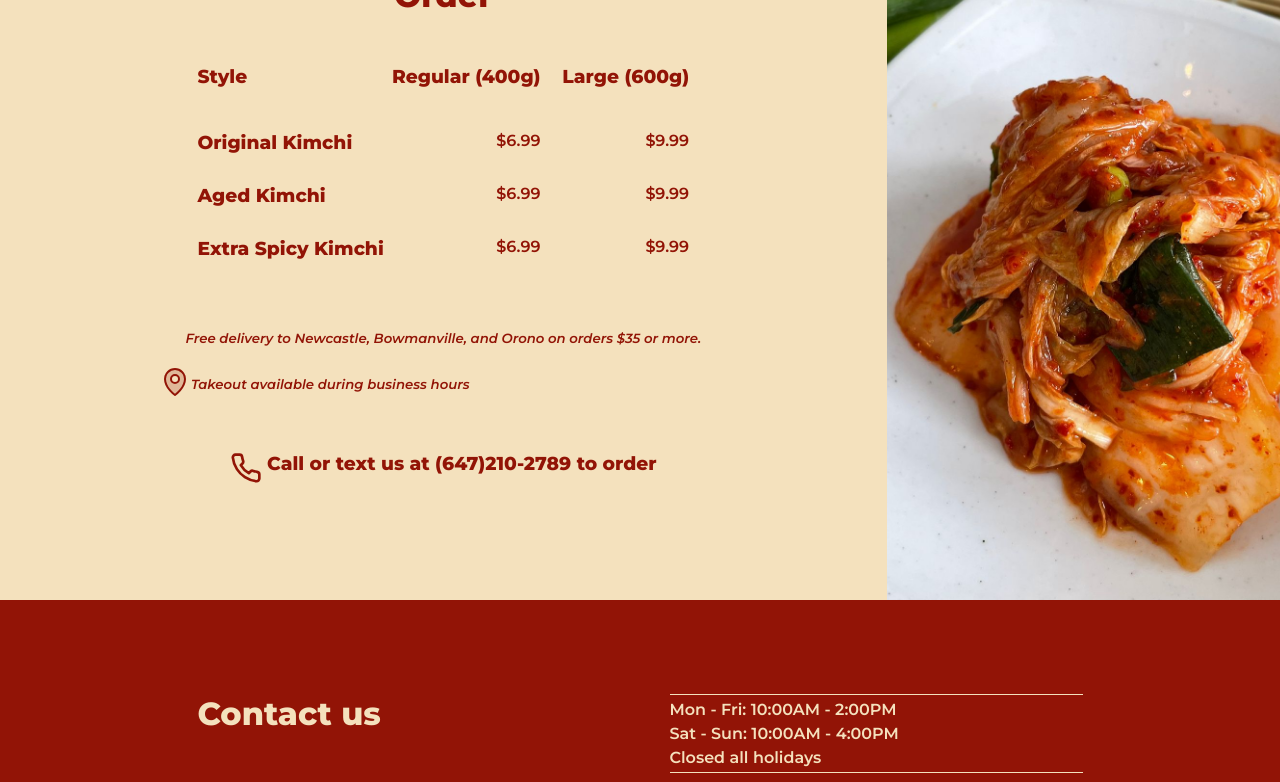
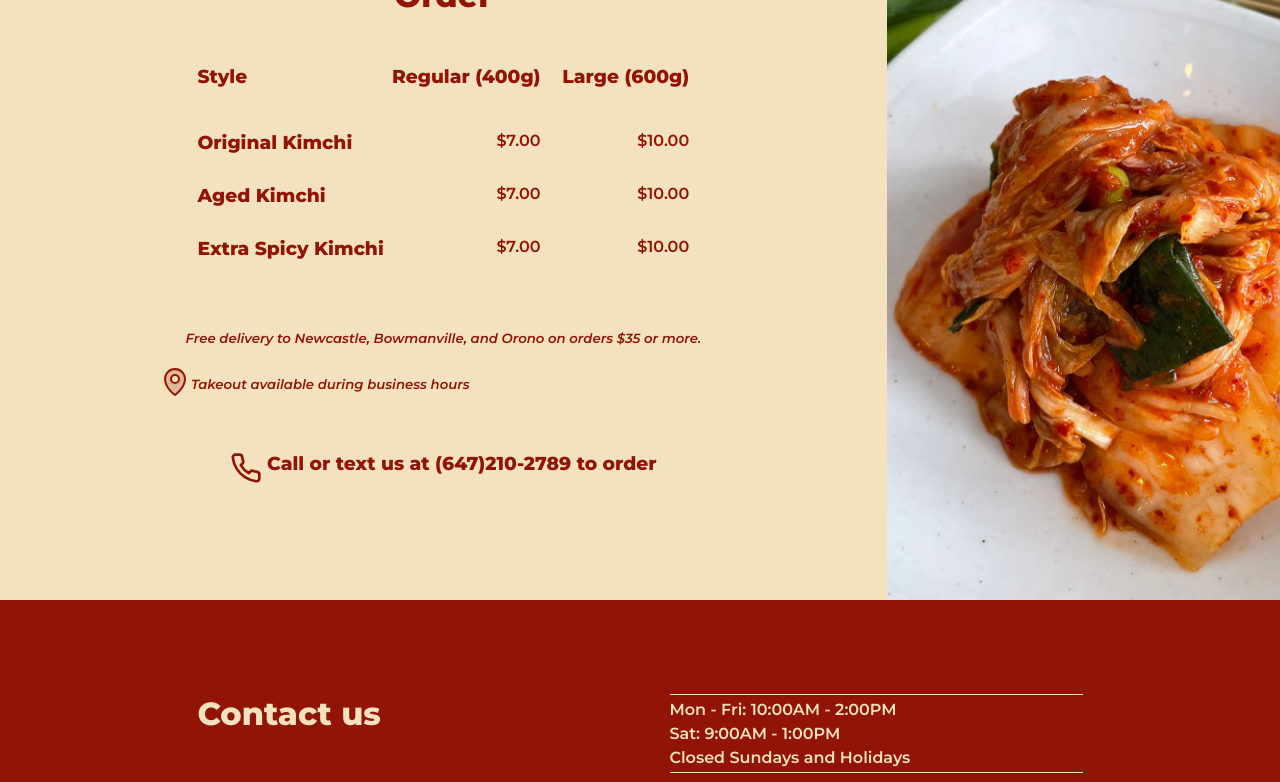
Before and after one commit to chengmwt/kimchily, a React (Vite) app: page / in a window 1280 px wide. Shown: the part 2420-3202 px from the top of the page. Built offline with nearby package versions, Linux system fonts and the light colour scheme.

Commit message:
updated price and hours

```diff
--- a/src/components/Contact.jsx
+++ b/src/components/Contact.jsx
@@ -87,8 +87,8 @@ const Contact = () => {
         <div className="hoursAndLocation">
           <div className="hours" id="hours">
             <h4>Mon - Fri: 10:00AM - 2:00PM </h4>
-            <h4>Sat - Sun: 10:00AM - 4:00PM </h4>
-            <h4>Closed all holidays</h4>
+            <h4>Sat: 9:00AM - 1:00PM </h4>
+            <h4>Closed Sundays and Holidays</h4>
           </div>
 
           <div className="map">
--- a/src/components/OrderList.jsx
+++ b/src/components/OrderList.jsx
@@ -16,28 +16,28 @@ const OrderList = () => {
       <div className="orderListFresh">
         <h3>Original Kimchi</h3> {/* Fresh Kimchi */}
         <div className="orderPrice">
-          <h4>$6.99</h4>
+          <h4>$7.00</h4>
         </div>
         <div className="orderPrice">
-          <h4>$9.99</h4>
+          <h4>$10.00</h4>
         </div>
       </div>
       <div className="orderListAged">
         <h3>Aged Kimchi</h3> {/* Aged Kimchi */}
         <div className="orderPrice">
-          <h4>$6.99</h4>
+          <h4>$7.00</h4>
         </div>
         <div className="orderPrice">
-          <h4>$9.99</h4>
+          <h4>$10.00</h4>
         </div>
       </div>
       <div className="orderListSpicy">
         <h3>Extra Spicy Kimchi</h3> {/* Spicy Kimchi */}
         <div className="orderPrice">
-          <h4>$6.99</h4>
+          <h4>$7.00</h4>
         </div>
         <div className="orderPrice">
-          <h4>$9.99</h4>
+          <h4>$10.00</h4>
         </div>
       </div>
     </div>
```
